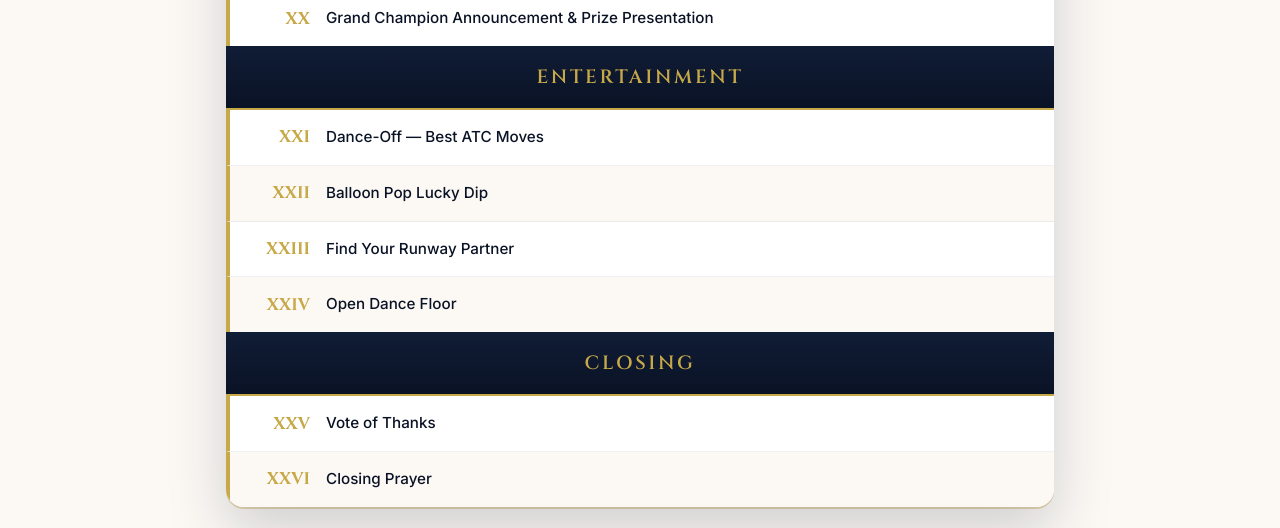
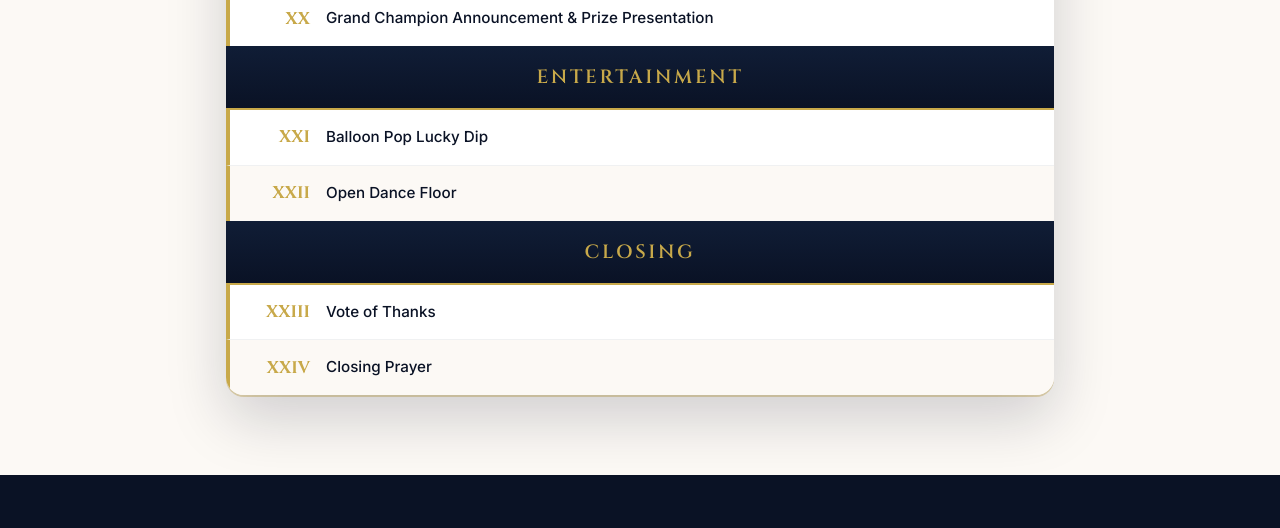
Before and after one commit to viplinetech/viplinetech-website, a website: page public/natca-ph-programme.html in a window 1280 px wide. Shown: the part 2140-2668 px from the top of the page. Drawn offline with nearby package versions, Linux system fonts and the light colour scheme.

Commit message:
Remove Dance-Off and Find Your Runway Partner from NATCA programme
Renumbered the remaining Entertainment/Closing items (XXI-XXIV) to stay
sequential.

```diff
--- a/public/natca-ph-programme.html
+++ b/public/natca-ph-programme.html
@@ -473,16 +473,14 @@
 
     <section id="entertainment" aria-labelledby="h-entertainment">
       <div class="section-band"><h2 id="h-entertainment">Entertainment</h2></div>
-      <div class="prog-row"><div class="prog-num">XXI</div><div class="prog-title">Dance-Off &mdash; Best ATC Moves</div></div>
-      <div class="prog-row"><div class="prog-num">XXII</div><div class="prog-title">Balloon Pop Lucky Dip</div></div>
-      <div class="prog-row"><div class="prog-num">XXIII</div><div class="prog-title">Find Your Runway Partner</div></div>
-      <div class="prog-row"><div class="prog-num">XXIV</div><div class="prog-title">Open Dance Floor</div></div>
+      <div class="prog-row"><div class="prog-num">XXI</div><div class="prog-title">Balloon Pop Lucky Dip</div></div>
+      <div class="prog-row"><div class="prog-num">XXII</div><div class="prog-title">Open Dance Floor</div></div>
     </section>
 
     <section id="closing" aria-labelledby="h-closing">
       <div class="section-band"><h2 id="h-closing">Closing</h2></div>
-      <div class="prog-row"><div class="prog-num">XXV</div><div class="prog-title">Vote of Thanks</div></div>
-      <div class="prog-row"><div class="prog-num">XXVI</div><div class="prog-title">Closing Prayer</div></div>
+      <div class="prog-row"><div class="prog-num">XXIII</div><div class="prog-title">Vote of Thanks</div></div>
+      <div class="prog-row"><div class="prog-num">XXIV</div><div class="prog-title">Closing Prayer</div></div>
     </section>
 
   </div>
```
